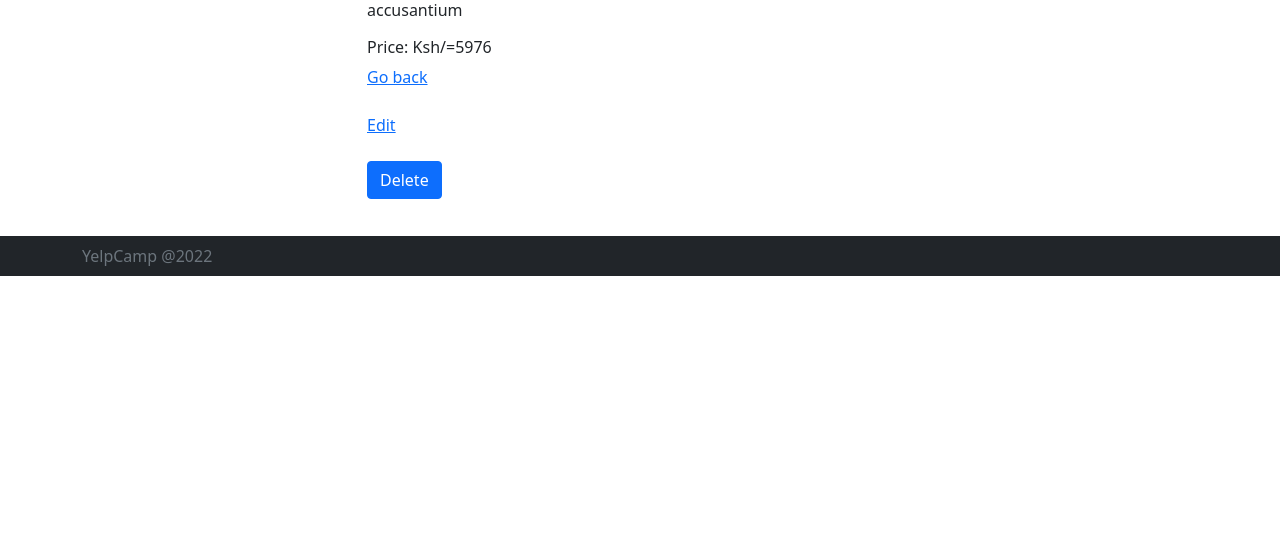
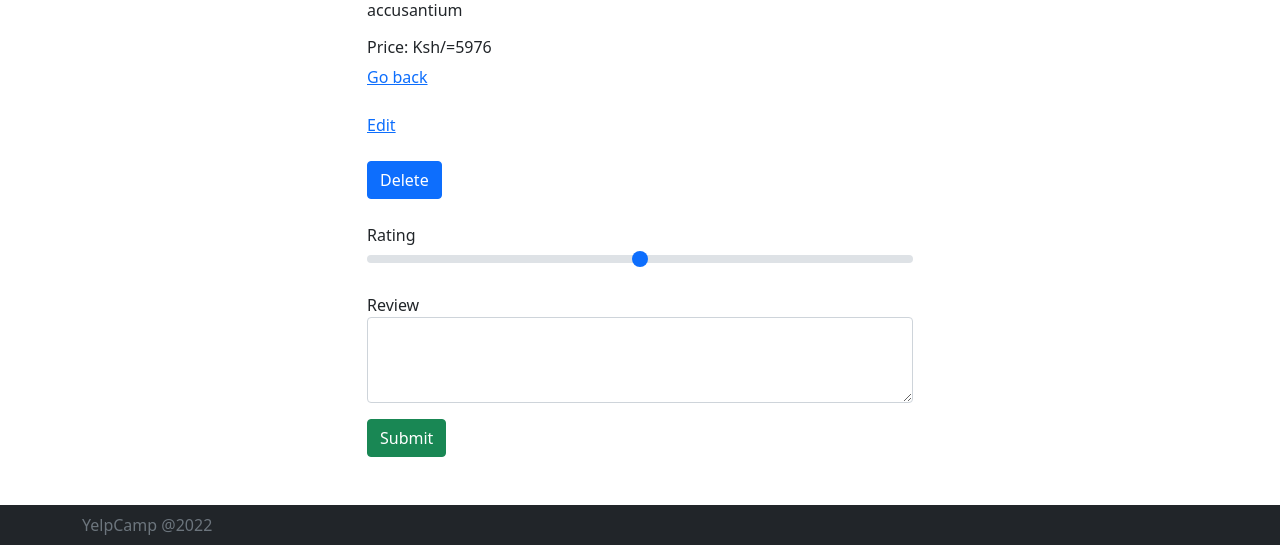
Before and after one commit to NgangaMichael/yelp-camp, a Node server app: page /campgrounds/600000000000000000000003 in a window 1280 px wide. Shown: the part 524-1069 px from the top of the page. Before the commit the page ends 800 px from the top, so only its background shows below. Run offline with Node 20, Linux system fonts and the light colour scheme; data comes from the database, SQL or seed files in the repository; some libraries are stand-ins or nearby versions.

Commit message:
added reviews form on show page for campground and did cliet side and server side validation, server side validation not complete

```diff
--- a/app.js
+++ b/app.js
@@ -4,12 +4,13 @@ const ejsMate = require('ejs-mate');
 const Campground = require('./models/campground');
 const app = express();
 const path = require('path');
+const Review = require('./models/review');
 const mathodOverride = require('method-override');
 const catchAsync = require('./utils/catchAsync');
 const ExpressError = require('./utils/ExpressError');
 
 // server side validation middleware logic using joi the schema is a validation schema not the original schema
-const {campgroundShema} = require('./schemas.js');
+const {campgroundShema, ReviewSchema} = require('./schemas.js');
 //database connection
 mongoose.connect('mongodb://localhost:27017/yelpCamp', {
     // useFindAndModify: false,
@@ -30,9 +31,19 @@ app.use(express.urlencoded({extended: true}));
 app.use(mathodOverride('_method'));
 app.engine('ejs', ejsMate);
 
-// joi validation midleware
+// joi validation midleware for camp grounds
 const campgroundValidation = (req, res, next) => {
     const {error} = campgroundShema.validate(req.body)
+    if(error) {
+        const msg = error.details.map(el => el.message).join(',')
+        throw new ExpressError(msg, 400)
+    }
+    next()
+};
+
+// joi validation for reviews
+const reviewValidation = (req, res, next) => {
+    const {error} = ReviewSchema.validate(req.body)
     if(error) {
         const msg = error.details.map(el => el.message).join(',')
         throw new ExpressError(msg, 400)
@@ -92,6 +103,17 @@ app.delete("/campgrounds/:id", catchAsync(async (req, res) => {
     res.redirect(`/campgrounds`)
 }));
 
+// reviews routes
+app.post('/campgrounds/:id/reviews', catchAsync(async (req, res) => {
+    const campground = await Campground.findById(req.params.id);
+    const review = new Review(req.body.review);
+    campground.reviews.push(review);
+    await review.save();
+    await campground.save();
+    res.redirect(`/campgrounds/${campground._id}`);
+}))
+// end of reviews routes
+
 // express error class
 app.all('*', (req, res, next) => {
     next(new ExpressError('Page not found', 404))
--- a/models/campground.js
+++ b/models/campground.js
@@ -5,7 +5,11 @@ const campgroundSchema = new Schema({
     price: Number,
     image: String,
     location: String,
-    description: String
+    description: String,
+    reviews: [{
+        type: Schema.Types.ObjectId,
+        ref: 'Review',
+    }]
 });
 
 module.exports = mongoose.model('Campground', campgroundSchema);
--- a/views/campgrounds/index.ejs
+++ b/views/campgrounds/index.ejs
@@ -1,4 +1,6 @@
 <% layout('layouts/boilerPlate') %>
+
+<div class="my-5">
     <h3>All Campgrounds</h3>
     <a href="/campgrounds/new">Add Campground</a>
 
@@ -20,5 +22,7 @@
                         <a href="/campgrounds/<%= campground._id %> "><button class="btn btn-dark">View Campground</button></a>
                     </div>
                 </div>
+            </div>
         </div>
     <% } %>
+</div>
--- a/views/campgrounds/show.ejs
+++ b/views/campgrounds/show.ejs
@@ -1,6 +1,6 @@
 <% layout('layouts/boilerPlate') %>
 
-    <div class="row mt-5">
+    <div class="row mt-5 my-5">
         <div class="col-md-6 offset-3">
 
         <img  src="<%= campground.image %>" class="img-fluid" style="height: 15rem; width: 30rem;" alt="">
@@ -18,4 +18,22 @@
             </form>
         </footer>
         </div>
+
+        <!-- reviews  -->
+        <div class="col-md-6 offset-3">
+            <form action="/campgrounds/<%= campground._id%>/reviews"  method="POST" class="validated-form" novalidate>
+                <div class="mb-3">
+                    <label class="form-lable" for="rating">Rating</label>
+                    <input class="form-range" type="range" min="1" max="5" name="review[rating]" id="rating">
+                </div>
+
+                <div class="mb-3">
+                    <label class="form-lable" for="body">Review</label>
+                    <textarea class="form-control" name="review[body]" required id="review" cols="30" rows="3"></textarea>
+                </div>
+                <div class="valid-feedback">Looks good!</div>
+                <button class="btn btn-success">Submit</button>
+            </form>
+        </div>
+
     </div>
```
Also changed, not shown: models/review.js (added, +9 -0 lines), schemas.js (+8 -0 lines).
